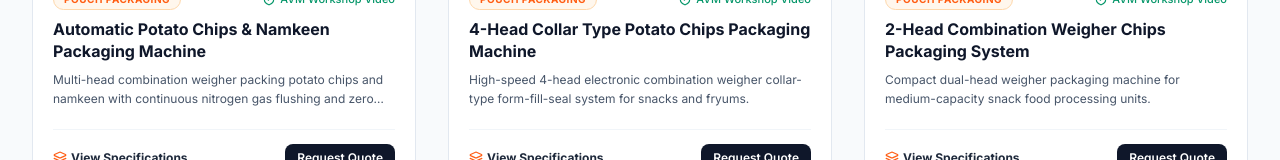
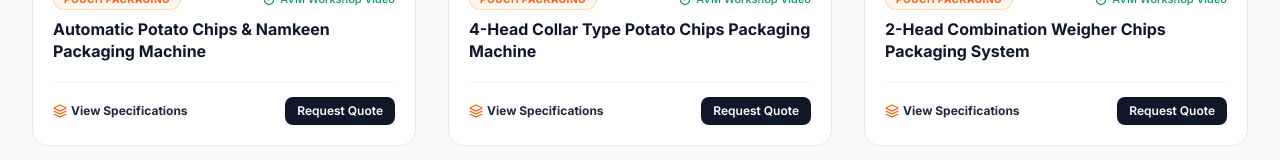
Before and after one commit to projectsintegralwebsolution/avm-packaging, a Next.js app: page /videogallery in a window 1280 px wide. Shown: the part 780-940 px from the top of the page. Built offline with nearby package versions, Linux system fonts and the light colour scheme.

Commit message:
Remove video descriptions under titles on video demos page

```diff
--- a/src/components/VideoGalleryClient.tsx
+++ b/src/components/VideoGalleryClient.tsx
@@ -288,9 +288,6 @@ export default function VideoGalleryClient() {
                 <h3 className="font-bold text-slate-900 text-base leading-snug group-hover:text-[#FF5E14] transition-colors">
                   {video.title}
                 </h3>
-                <p className="mt-2 text-xs text-slate-600 line-clamp-2 leading-relaxed">
-                  {video.description}
-                </p>
               </div>
 
               {/* Action Buttons */}
```
